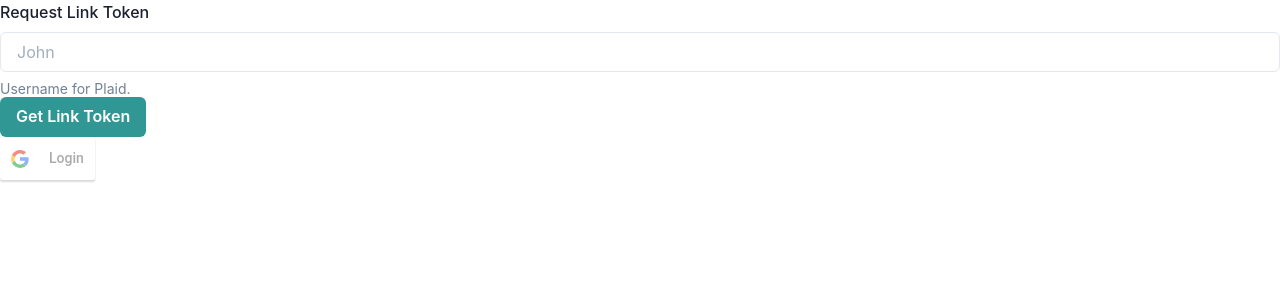
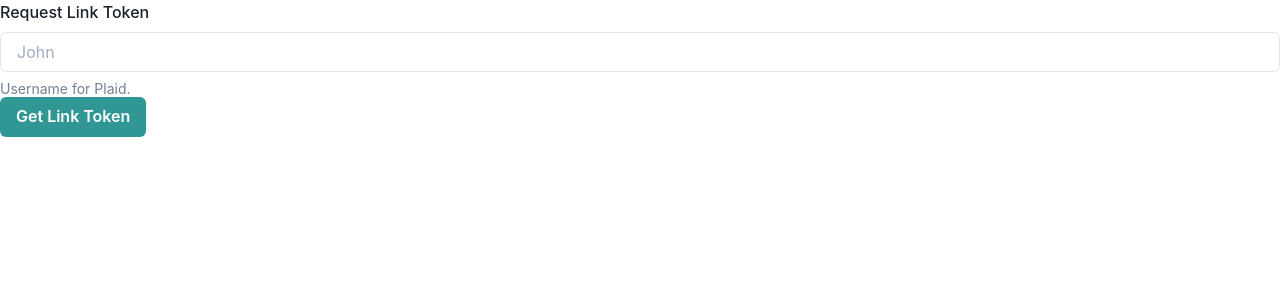
Before and after one commit to Denis-Step/Embers, a React (Create React App) app in the folder frontend/: page / in a window 1280 px wide. Shown: the top 300 px of the page. Built offline with nearby package versions, Linux system fonts and the light colour scheme.

Commit message:
Refactored cognito jwt flow

```diff
--- a/frontend/src/App.tsx
+++ b/frontend/src/App.tsx
@@ -1,14 +1,15 @@
 import React from 'react';
-import LinkAccount from "./plaid/LinkAccount";
 import { ChakraProvider } from "@chakra-ui/react"
-import {JPGoogleLogin} from "./auth/JPGoogleLogin";
+import {BrowserRouter} from "react-router-dom";
+import {TopRoutes} from "./TopRoutes";
 
 function App() {
   return (
       <ChakraProvider>
         <div className="App">
-          <LinkAccount />
-          <JPGoogleLogin />
+            <BrowserRouter>
+                <TopRoutes />
+            </BrowserRouter>
         </div>
       </ChakraProvider>
   );
--- /dev/null
+++ b/frontend/src/TopRoutes.tsx
@@ -0,0 +1,22 @@
+import React from 'react';
+import {
+    Switch,
+    Route,
+} from "react-router-dom";
+import LinkAccount from "./plaid/LinkAccount";
+import {JPGoogleLogin} from "./auth/JPGoogleLogin";
+
+export const TopRoutes = () => {
+
+    return (
+        <Switch>
+            <Route path="/googlelogin">
+                <JPGoogleLogin />
+            </Route>
+            <Route path="/">
+                <LinkAccount />
+            </Route>
+        </Switch>
+
+    )
+}
--- a/frontend/src/auth/JPGoogleLogin.tsx
+++ b/frontend/src/auth/JPGoogleLogin.tsx
@@ -1,22 +1,24 @@
-import React from 'react';
+import React, {useEffect} from 'react';
 import {GoogleLogin, GoogleLoginResponse, GoogleLoginResponseOffline} from "react-google-login";
+import {useLocation, useRouteMatch} from "react-router";
 import {GOOGLE_AUTH_CLIENT_ID} from "../common/constants";
 import {getIamCredentials} from "../common/apicalls";
 import {CognitoJwt} from "../common/types";
 
-const responseGoogle = (response: any) => {
+const responseGoogle = (response: CognitoJwt) => {
     console.log(response);
-    if (response.tokenId) {
-        console.log(response.tokenId)
-        const config = getIamCredentials(response.tokenId);
+    if (response.id_token) {
+        console.log(response.id_token)
+        const config = getIamCredentials(response.id_token);
         console.log(config.secretAccessKey);
         console.log(config.accessKeyId);
     }
 }
 
-const decodeJwt = (): CognitoJwt => {
+// Use id_token property.
+const decodeJwt = (urlHash: string): CognitoJwt => {
     // Remove pound sign.
-    const rawParams = window.location.hash.substring(1)
+    const rawParams = urlHash.substring(1)
     const paramsList = rawParams.split("&");
 
     let tokenParams: any = {};
@@ -31,15 +33,25 @@ const decodeJwt = (): CognitoJwt => {
 }
 
 export const JPGoogleLogin = () => {
+    const routeMatch = useLocation();
+
+    useEffect(() => {
+
+        console.log("hash:", routeMatch.hash);
+        const decodedJwt = decodeJwt(routeMatch.hash);
+        console.log(decodedJwt);
+        responseGoogle(decodedJwt);
+
+    }, [routeMatch] )
 
     if (window.location.hash.includes("access_token")) {
-        console.log(decodeJwt());
+        console.log(window.location.hash);
     }
 
-    return (   <GoogleLogin
+    return (
+        <GoogleLogin
             clientId={GOOGLE_AUTH_CLIENT_ID}
             buttonText="Login"
-            onSuccess={responseGoogle}
             onFailure={responseGoogle}
             cookiePolicy={'single_host_origin'}
         />
```
Also changed, not shown: frontend/package.json (+6 -1 lines), 1 other file (tests, documents, lock files or other folders).
